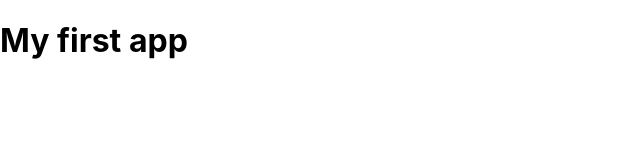
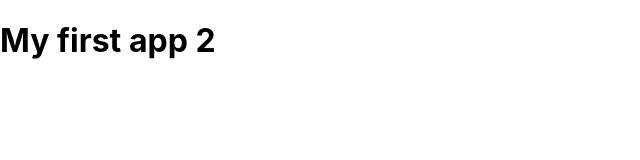
Before and after one commit to SARTHAK-SAXENA-1609/Whiteboard, a React (Create React App) app in the folder whiteboard-frontend/: page / in a window 1280 px wide. Shown: the top 160 px of the page, without its empty margins (0-640 px from the left). Built offline with nearby package versions, Linux system fonts and the light colour scheme.

Commit message:
checking

```diff
--- a/whiteboard-frontend/src/App.js
+++ b/whiteboard-frontend/src/App.js
@@ -3,7 +3,7 @@
 function App() {
   return (
     <div >
-      <h1>My first app </h1>
+      <h1>My first app 2 </h1>
     </div>
   );
 }
```
